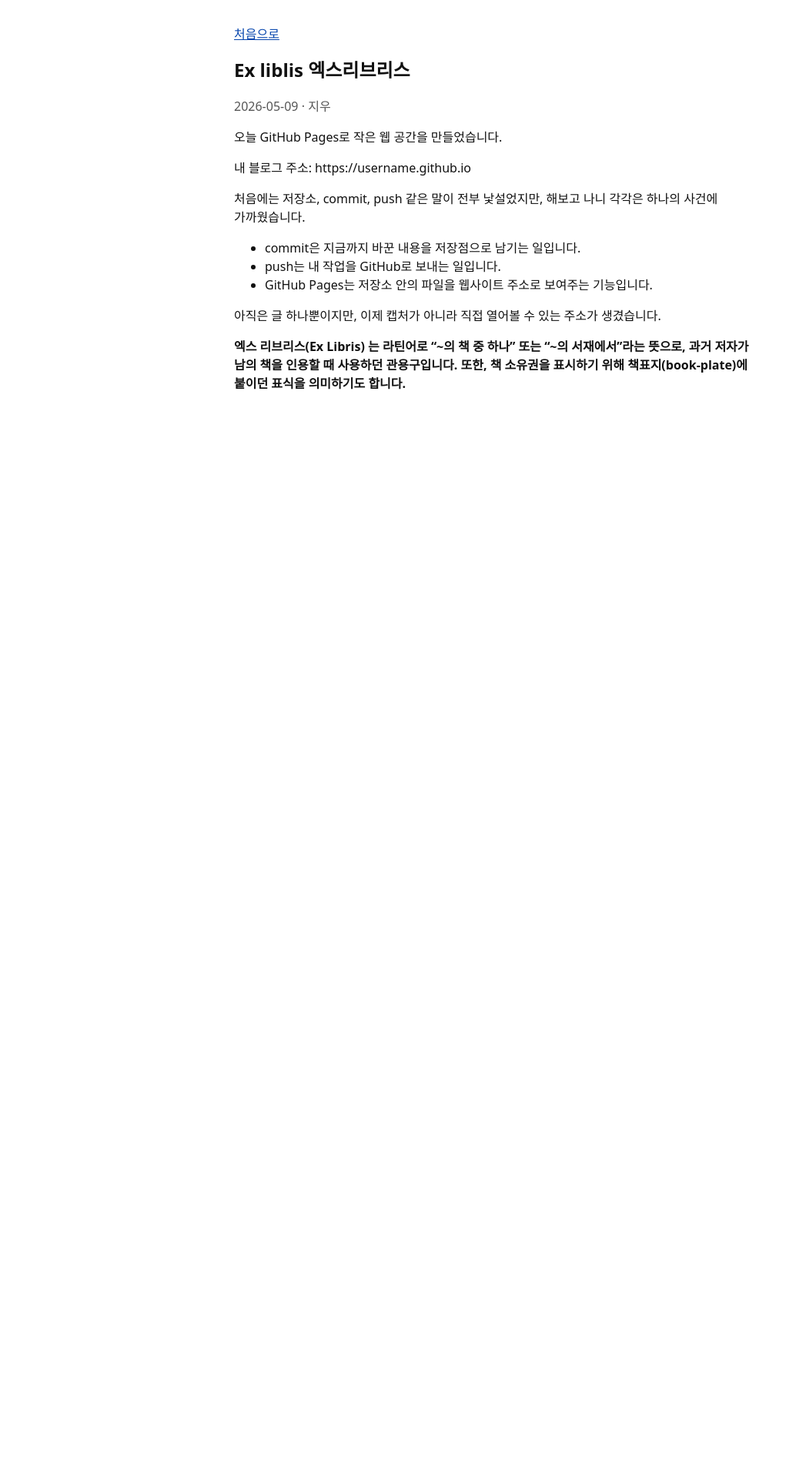
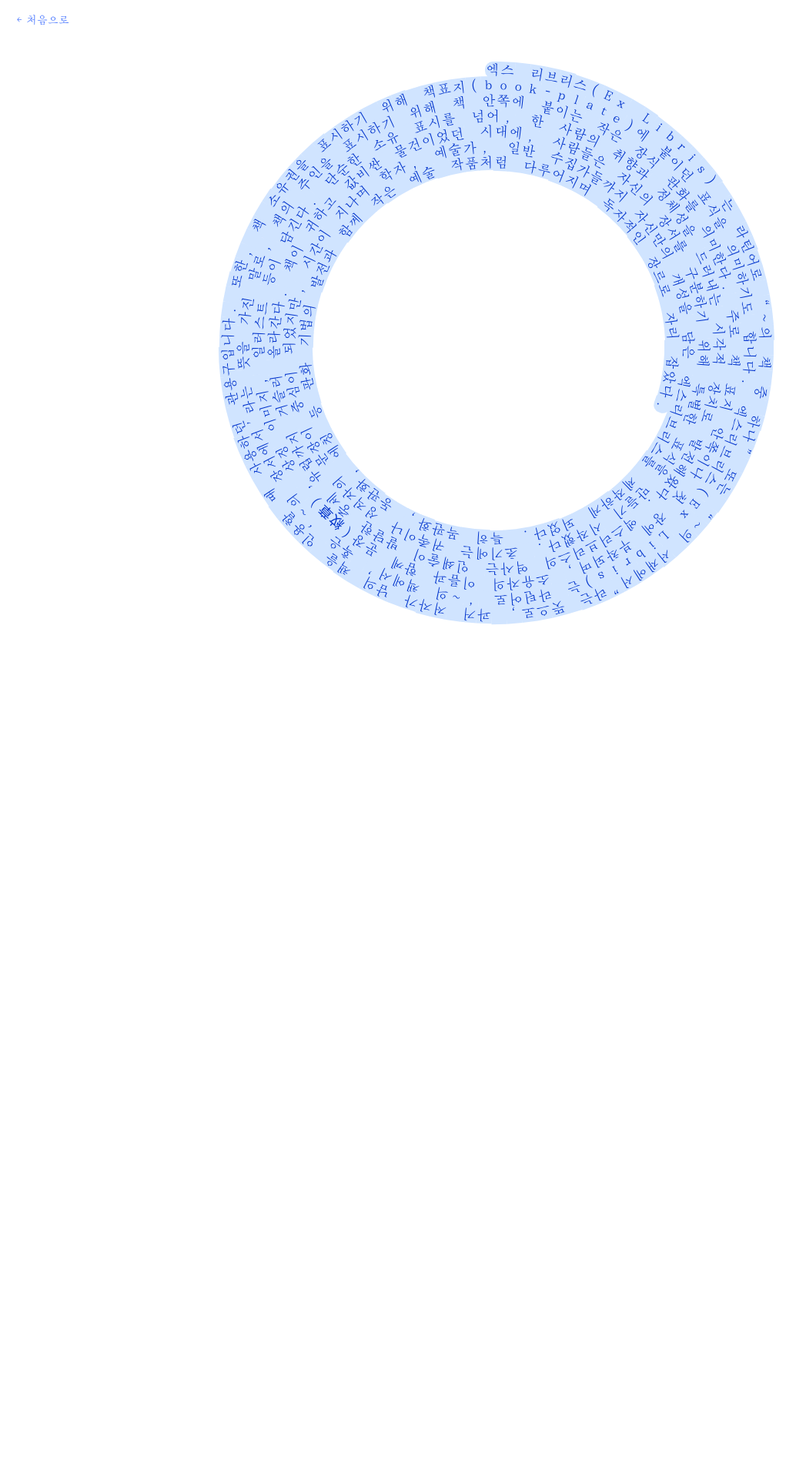
Before and after one commit to jiu-hyun/youngcha, a Jekyll site: the page built from _posts/2026-05-09-제목.md, in a window 1280 px wide. Shown: the top 1920 px of the page at 77% size, without its empty margins (0-1047 px from the left). Built offline with Jekyll 4.4.1, drawn with Linux system fonts in a browser that asks for light colours; before the commit the page ends 900 px from its top, so only the background shows below that.

Commit message:
Add bubble tape layout with dynamic color and radius

```diff
--- /dev/null
+++ b/_layouts/bubble.html
@@ -0,0 +1,166 @@
+<!DOCTYPE html>
+<html lang="ko">
+<head>
+  <meta charset="utf-8">
+  <meta name="viewport" content="width=device-width, initial-scale=1">
+  <title>{{ page.title }} | {{ site.title }}</title>
+  <style>
+    @font-face {
+      font-family: "OnulHeugdan";
+      src: url("/assets/fonts/OnulHeugdan-Regular.otf") format("opentype");
+      font-weight: 400;
+    }
+
+    html {
+      height: auto;
+      overflow-y: auto;
+    }
+
+    body {
+      font: 18px "OnulHeugdan", monospace;
+      overflow-x: hidden;
+      margin: 0;
+      background: #fff;
+    }
+
+    #back {
+      position: fixed;
+      top: 1.2em;
+      left: 1.5em;
+      z-index: 999;
+      font-size: 14px;
+      color: #3366ff;
+      text-decoration: none;
+      font-family: "OnulHeugdan", monospace;
+    }
+
+    #back:hover {
+      text-decoration: underline;
+    }
+
+    #wrapper {
+      position: fixed;
+      left: 50%;
+      top: 50%;
+    }
+
+    .container {
+      position: absolute;
+    }
+
+    .inner {
+      position: absolute;
+      left: -10px;
+      background: {{ page.bubble_bg | default: "#fcf" }};
+      color: {{ page.bubble_color | default: "#513fce" }};
+      width: 20px;
+      height: 22px;
+      min-width: 20px;
+      min-height: 22px;
+      display: flex;
+      justify-content: center;
+      align-items: center;
+    }
+
+    .container:first-child .inner {
+      border-top-left-radius: 10px;
+      border-bottom-left-radius: 10px;
+    }
+
+    .container:last-child .inner {
+      border-top-right-radius: 10px;
+      border-bottom-right-radius: 10px;
+    }
+  </style>
+</head>
+<body>
+  <a id="back" href="{{ '/' | relative_url }}">← 처음으로</a>
+  <div id="wrapper"></div>
+  <div id="text" style="display:none">{{ content | strip_html | strip }}</div>
+
+  <script>
+    let textElement;
+    const letterPairs = [];
+    let offset = -window.scrollY;
+    let wrapper;
+    let cWidth = 20;
+    let cHeight = 20;
+    let startRadius = 200;
+
+    window.addEventListener('load', () => {
+      wrapper = document.getElementById('wrapper');
+      textElement = document.getElementById('text');
+      const input = textElement.textContent.replace(/\s+/g, ' ').trim();
+      const split = input.split('');
+
+      textElement.innerHTML = '';
+
+      startRadius = Math.max(80, Math.sqrt(split.length) * 15);
+
+      split.forEach((character, i) => {
+        const container = document.createElement('div');
+        container.className = 'container';
+        container.style.zIndex = (split.length - i);
+        wrapper.appendChild(container);
+
+        const inner = document.createElement('span');
+        inner.className = 'inner';
+        inner.innerHTML = character;
+        container.appendChild(inner);
+
+        letterPairs.push([container, inner]);
+      });
+
+      window.addEventListener('resize', resize);
+      resize();
+
+      window.addEventListener('scroll', () => {
+        offset = -window.scrollY;
+        update();
+      });
+      update();
+    });
+
+    function resize() {
+      document.body.style.height = ((letterPairs.length * cWidth) + window.innerHeight + (window.innerWidth / 2) - (cWidth / 2)) + 'px';
+    }
+
+    function update() {
+      let radius = startRadius;
+      let angle = 0;
+      let x = offset;
+
+      letterPairs.forEach(pair => {
+        const container = pair[0];
+        const inner = pair[1];
+
+        if (x < -window.innerWidth / 2 - cWidth) {
+          container.style.display = 'none';
+        } else if (x < cWidth / 2) {
+          container.style.left = x + 'px';
+          container.style.display = 'block';
+          inner.style.top = `-${startRadius}px`;
+          container.style.transform = 'rotate(0deg)';
+        } else {
+          const circumference = 2 * Math.PI * radius;
+          container.style.left = '0';
+          container.style.display = 'block';
+
+          if (!angle) {
+            angle = (x / circumference) * 360;
+            radius -= (x / circumference) * cHeight;
+          }
+
+          inner.style.top = -radius + 'px';
+          container.style.transform = `rotate(${angle}deg)`;
+
+          angle += (cWidth / circumference) * 360;
+          radius -= (cWidth / circumference) * cHeight;
+        }
+
+        x += cWidth;
+      });
+    }
+  </script>
+</body>
+</html>
--- a/_posts/2026-05-09-제목.md
+++ b/_posts/2026-05-09-제목.md
@@ -1,19 +1,13 @@
 ---
-layout: post
+layout: bubble
 title: "Ex liblis 엑스리브리스"
 author: "지우"
+bubble_bg: "#d0e4ff"
+bubble_color: "#0033cc"
 ---
 
-오늘 GitHub Pages로 작은 웹 공간을 만들었습니다.
+**엑스 리브리스(Ex Libris) 는 라틴어로 "~의 책 중 하나" 또는 "~의 서재에서"라는 뜻으로, 과거 저자가 남의 책을 인용할 때 사용하던 관용구입니다. 또한, 책 소유권을 표시하기 위해 책표지(book-plate)에 붙이던 표식을 의미하기도 합니다.**
 
-내 블로그 주소: https://username.github.io
+엑스리브리스(Ex Libris)는 라틴어로 ‘~의 책에서’ 혹은 ‘~의 장서에서’라는 뜻을 가진 말로, 책의 주인을 표시하기 위해 책 안쪽에 붙이는 작은 장식 판화를 의미한다. 주로 책 표지 안쪽이나 첫 장에 부착되며, 소유자의 이름과 함께 문장(紋章), 상징 이미지, 일러스트 등이 담긴다. 단순한 소유 표시를 넘어, 한 사람의 취향과 정체성을 드러내는 시각적 장치로 발전해왔다.
 
-처음에는 저장소, commit, push 같은 말이 전부 낯설었지만, 해보고 나니 각각은 하나의 사건에 가까웠습니다.
-
-- commit은 지금까지 바꾼 내용을 저장점으로 남기는 일입니다.
-- push는 내 작업을 GitHub로 보내는 일입니다.
-- GitHub Pages는 저장소 안의 파일을 웹사이트 주소로 보여주는 기능입니다.
-
-아직은 글 하나뿐이지만, 이제 캡처가 아니라 직접 열어볼 수 있는 주소가 생겼습니다.
-
-**엑스 리브리스(Ex Libris) 는 라틴어로 "~의 책 중 하나" 또는 "~의 서재에서"라는 뜻으로, 과거 저자가 남의 책을 인용할 때 사용하던 관용구입니다. 또한, 책 소유권을 표시하기 위해 책표지(book-plate)에 붙이던 표식을 의미하기도 합니다.**
+엑스리브리스의 역사는 인쇄술이 발달한 중세 유럽까지 거슬러 올라간다. 책이 귀하고 값비싼 물건이었던 시대에, 사람들은 자신의 장서를 구분하기 위해 특별한 표식을 만들기 시작했다. 초기에는 귀족이나 성직자의 문장이 중심이 되었지만, 시간이 지나며 학자, 예술가, 일반 수집가들까지 자신만의 개성을 담은 엑스리브리스를 제작하게 되었다. 특히 목판화, 동판화, 에칭 등 판화 기법의 발전과 함께 작은 예술 작품처럼 다루어지며 독자적인 장르로 자리 잡았다.
--- a/assets/css/style.css
+++ b/assets/css/style.css
@@ -1,38 +1,61 @@
+@font-face {
+  font-family: "OnulHeugdan";
+  src: url("/assets/fonts/OnulHeugdan-Regular.otf") format("opentype");
+  font-weight: 400;
+  font-style: normal;
+}
+
+@font-face {
+  font-family: "OnulHeugdan";
+  src: url("/assets/fonts/OnulHeugdan-Bold.otf") format("opentype");
+  font-weight: 700;
+  font-style: normal;
+}
+
+@font-face {
+  font-family: "OnulHeugdan";
+  src: url("/assets/fonts/OnulHeugdan-Black.otf") format("opentype");
+  font-weight: 900;
+  font-style: normal;
+}
+
 html {
-  font-family: system-ui, -apple-system, BlinkMacSystemFont, "Segoe UI", sans-serif;
-  font-size: 16px;
-  line-height: 1.5;
-  letter-spacing: 0;
+  font-family: "OnulHeugdan", Georgia, serif;
+  font-size: 18px;
+  line-height: 1.35;
+  letter-spacing: 0.01em;
 }
 
 body {
   margin: 2rem auto;
   max-width: 42rem;
   padding: 0 1rem 4rem;
-  color: #111;
+  color: #3366ff;
   background: #fff;
   word-break: keep-all;
-  word-wrap: normal;
-  overflow-wrap: normal;
-  line-break: strict;
-  hyphens: none;
+  -webkit-font-smoothing: antialiased;
 }
 
 h1,
 h2,
 h3 {
+  font-weight: 400;
   line-height: 1.25;
+  font-size: 1em;
 }
 
 .site-title {
+  letter-spacing: 0.05em;
+  text-transform: uppercase;
   word-break: normal;
-  overflow-wrap: anywhere;
 }
 
 .site-description,
 .post-meta,
 time {
-  color: #555;
+  color: #3366ff;
+  opacity: 0.7;
+  font-style: italic;
 }
 
 .post-meta span::before {
@@ -43,23 +66,24 @@ p,
 li,
 blockquote {
   word-break: keep-all;
-  word-wrap: normal;
-  overflow-wrap: normal;
-  line-break: strict;
-  hyphens: none;
 }
 
 a {
-  color: #0645ad;
-  overflow-wrap: anywhere;
+  color: #3366ff;
+  text-decoration: none;
 }
 
 a:visited {
-  color: #0b0080;
+  color: #3366ff;
+}
+
+a:hover {
+  text-decoration: underline;
 }
 
 .post-list {
-  padding-left: 1.4rem;
+  padding-left: 0;
+  list-style: none;
 }
 
 .post-list li {
@@ -68,13 +92,14 @@ a:visited {
 
 .post-list time {
   margin-right: 0.5rem;
+  font-style: italic;
 }
 
 blockquote {
   margin-left: 0;
   padding-left: 1rem;
-  border-left: 1px solid #aaa;
-  color: #333;
+  border-left: 1px solid #3366ff;
+  opacity: 0.8;
 }
 
 code,
@@ -86,7 +111,6 @@ pre {
 pre {
   overflow-x: auto;
   padding: 0.75rem;
-  border: 1px solid #ddd;
+  border: 1px solid #3366ff;
   word-break: normal;
-  overflow-wrap: normal;
 }
--- a/index.html
+++ b/index.html
@@ -1,5 +1,5 @@
 ---
-layout: default
+layout: bubble-index
 title: home
 ---
 
```
Also changed, not shown: _layouts/bubble-index.html (added, +178 -0 lines), assets/fonts/OnulHeugdan-Black.otf (added), assets/fonts/OnulHeugdan-Bold.otf (added), assets/fonts/OnulHeugdan-Regular.otf (added), 3 other files.
